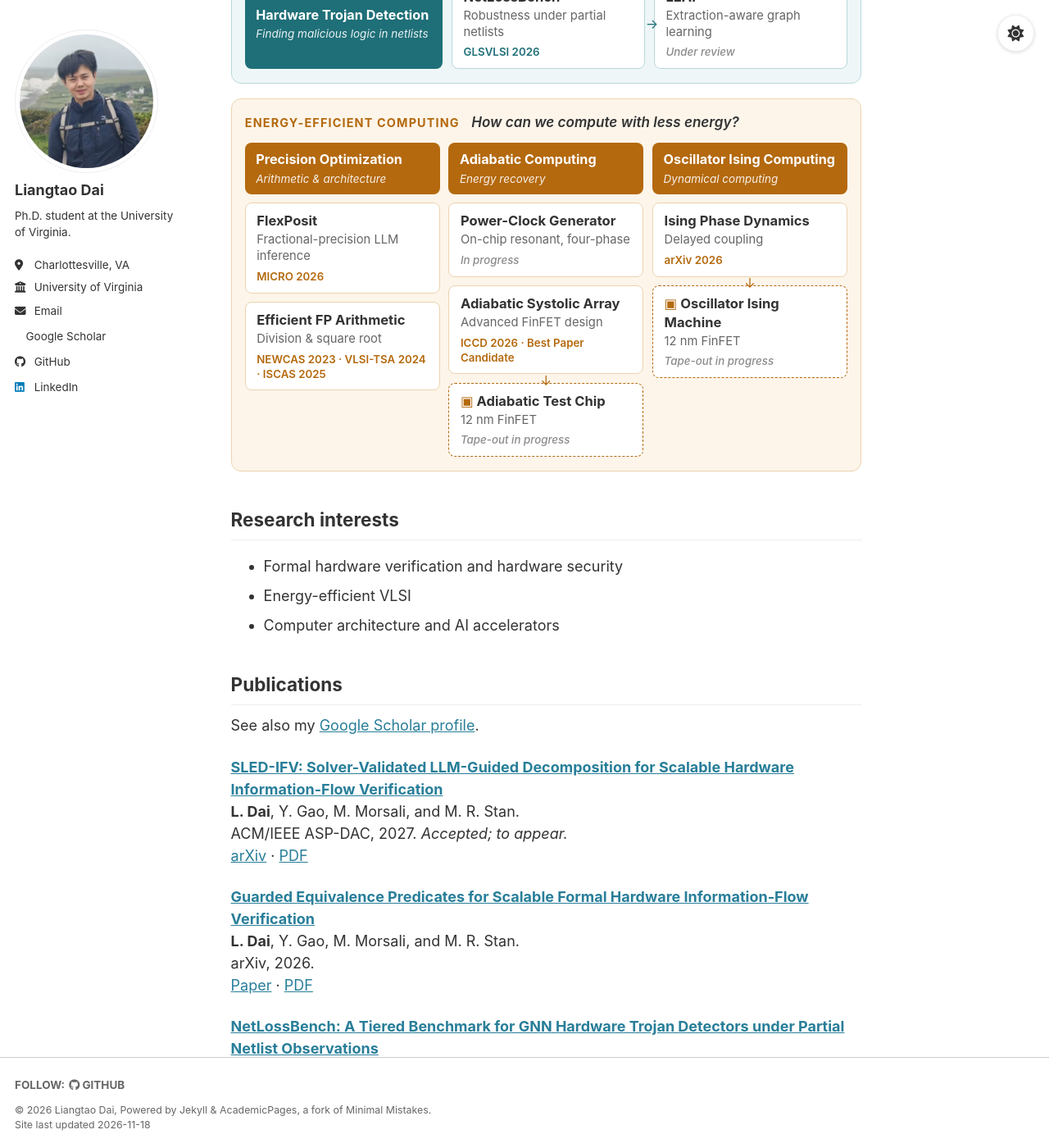
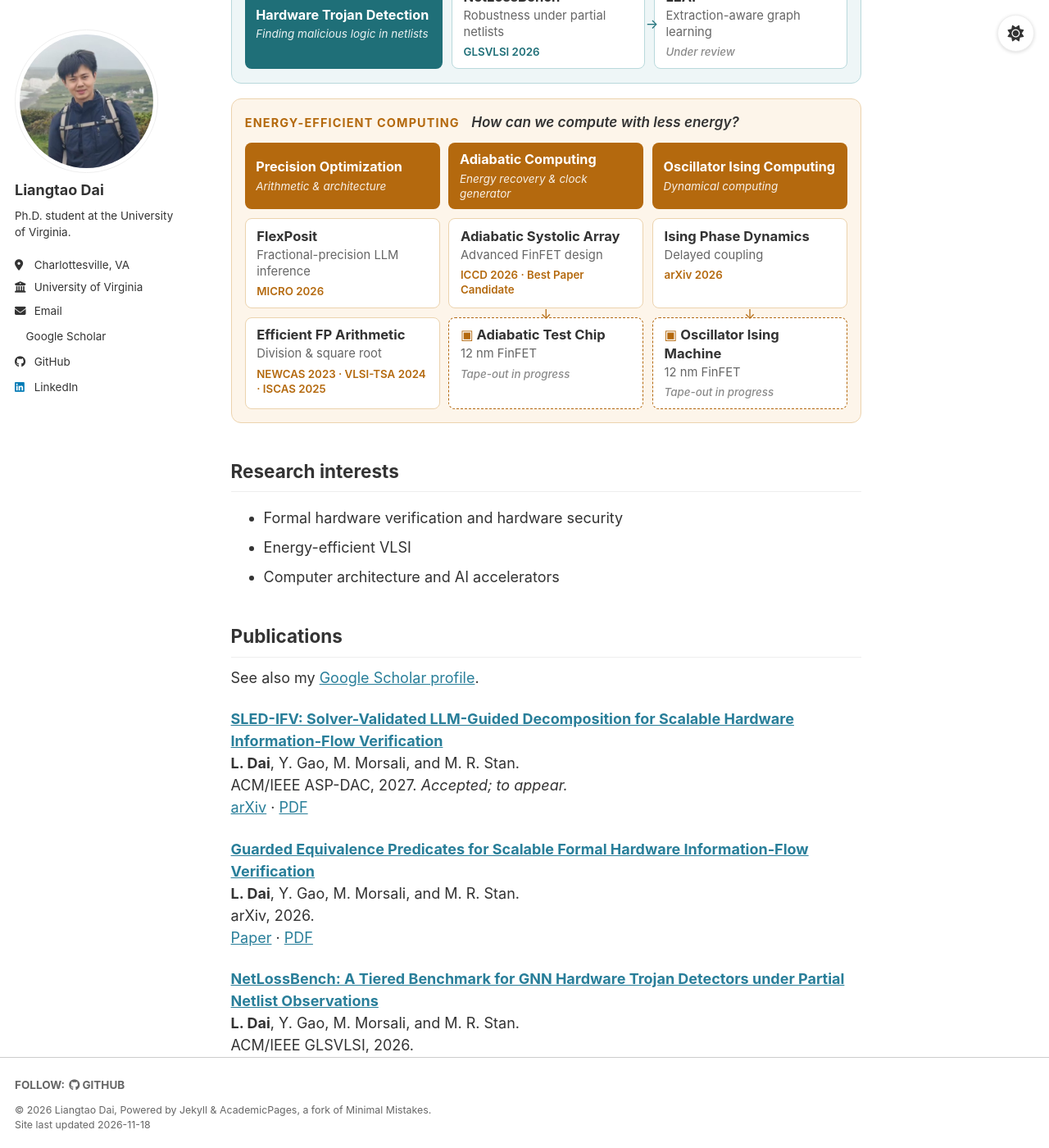
Before and after one commit to DDDDDlt/liangtaodai.github.io, a Jekyll site: the page built from _pages/about.md, in a window 1280 px wide and 1400 px high, scrolled down 640 px. Shown: the whole window at 82% size. Built offline with Jekyll 4.4.1, drawn with Linux system fonts in a browser that asks for light colours; a style sheet for code colours, icons or effects is not loaded.

Commit message:
Research map: move clock generator into adiabatic subtitle, align rows
Co-Authored-By: Claude Opus 5.5 <noreply@anthropic.com>
Claude-Session: https://claude.ai/code/session_01DYLYe9C6TX8cesK9o1eyX8

```diff
--- a/_includes/research_map.html
+++ b/_includes/research_map.html
@@ -72,12 +72,7 @@
       <div class="rmap-col">
         <div class="rmap-theme">
           <strong>Adiabatic Computing</strong>
-          <span>Energy recovery</span>
-        </div>
-        <div class="rmap-card">
-          <strong>Power-Clock Generator</strong>
-          <span>On-chip resonant, four-phase</span>
-          <em class="rmap-wip">In progress</em>
+          <span>Energy recovery &amp; clock generator</span>
         </div>
         <a class="rmap-card" href="https://arxiv.org/abs/2608.30058">
           <strong>Adiabatic Systolic Array</strong>
--- a/assets/css/personal.css
+++ b/assets/css/personal.css
@@ -94,6 +94,10 @@ body { padding-top: 0; }
 .rmap-works { display: grid; grid-template-columns: repeat(2, 1fr); gap: 0.6rem; }
 .rmap-cols { display: grid; grid-template-columns: repeat(3, 1fr); gap: 0.6rem; }
 .rmap-col { display: grid; gap: 0.6rem; align-content: start; }
+@supports (grid-template-rows: subgrid) {
+  .rmap-cols { grid-template-rows: repeat(3, auto); row-gap: 0.6rem; }
+  .rmap-col { grid-row: span 3; grid-template-rows: subgrid; }
+}
 
 .rmap-theme { display: flex; flex-direction: column; justify-content: center; gap: 0.15rem;
   border-radius: 8px; background: var(--c); color: #fff; padding: 0.55rem 0.75rem; }
@@ -122,5 +126,7 @@ a.rmap-card:hover { border-color: var(--c); box-shadow: 0 2px 8px rgba(0,0,0,0.0
 
 @media screen and (max-width: 700px) {
   .rmap-row, .rmap-cols, .rmap-works { grid-template-columns: 1fr; }
+  .rmap-cols { grid-template-rows: none; }
+  .rmap-col { grid-row: auto; grid-template-rows: none; }
   .rmap-works--chain > .rmap-card + .rmap-card::before { content: "↓"; left: 50%; top: -0.68rem; transform: translateX(-50%); }
 }
```
